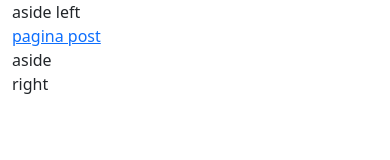
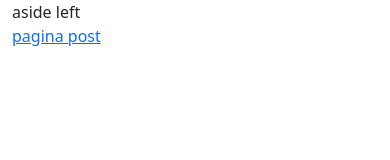
Before and after one commit to AlbertoEng/devto, a plain HTML site: page index.html in a window 390 px wide. Drawn offline with nearby package versions, Linux system fonts and the light colour scheme; files that its build step writes are made by us from their sources.

Commit message:
Aside right

```diff
--- a/index.html
+++ b/index.html
@@ -33,7 +33,7 @@
             <!-- main end -->
 
             <!-- aside right start -->
-            <aside class="col-3">
+            <aside class="col-3 d-none d-lg-block" id="aside__right">
                 aside right
             </aside>
             <!-- aside right end -->
```
